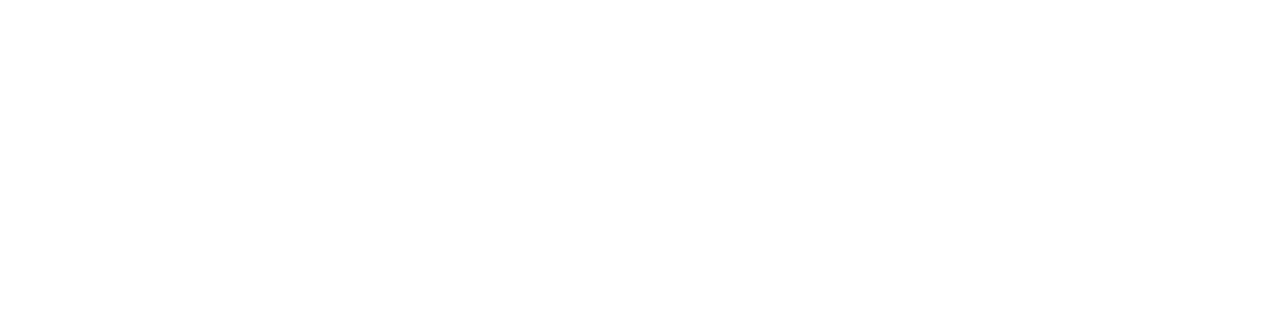
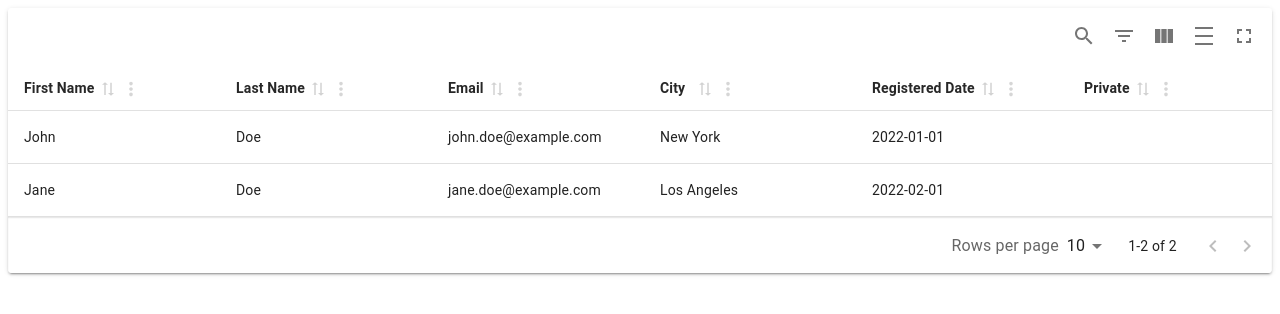
Before and after one commit to JCPenne/ioc-tech-assessment, a React (Vite) app: page / in a window 1280 px wide. Shown: the top 314 px of the page. Built offline with nearby package versions, Linux system fonts and the light colour scheme.

Commit message:
create initial table with dummy data

```diff
--- a/db.json
+++ b/db.json
@@ -1,4 +1,5 @@
-[
+{
+  "users": [
     {
       "id": 1,
       "first_name": "Brigitte",
@@ -900,3 +901,4 @@
       "is_private": true
     }
   ]
+}
--- a/src/App.tsx
+++ b/src/App.tsx
@@ -1,5 +1,11 @@
+import UserTable from './components/UserTable';
+
 function App() {
-  return <></>;
+  return (
+    <>
+      <UserTable />
+    </>
+  );
 }
 
 export default App;
--- /dev/null
+++ b/src/components/UserTable.tsx
@@ -0,0 +1,59 @@
+import { MaterialReactTable, type MRT_ColumnDef } from 'material-react-table';
+import { User } from '../interfaces';
+
+const dummyusers = [
+  {
+    id: 1,
+    first_name: 'John',
+    last_name: 'Doe',
+    email: 'john.doe@example.com',
+    city: 'New York',
+    registered_date: '2022-01-01',
+    is_private: false,
+  },
+  {
+    id: 2,
+    first_name: 'Jane',
+    last_name: 'Doe',
+    email: 'jane.doe@example.com',
+    city: 'Los Angeles',
+    registered_date: '2022-02-01',
+    is_private: true,
+  },
+];
+
+const columns: MRT_ColumnDef<User>[] = [
+  {
+    accessorKey: 'first_name',
+    header: 'First Name',
+  },
+  {
+    accessorKey: 'last_name',
+    header: 'Last Name',
+  },
+  {
+    accessorKey: 'email',
+    header: 'Email',
+  },
+  {
+    accessorKey: 'city',
+    header: 'City',
+  },
+  {
+    accessorKey: 'registered_date',
+    header: 'Registered Date',
+  },
+  {
+    accessorKey: 'is_private',
+    header: 'Private',
+  },
+];
+
+export default function UserTable() {
+  return (
+    <MaterialReactTable
+      data={dummyusers}
+      columns={columns}
+    />
+  );
+}
--- /dev/null
+++ b/src/interfaces.ts
@@ -0,0 +1,9 @@
+export interface User {
+  id: number;
+  first_name: string;
+  last_name: string;
+  email: string;
+  city: string;
+  registered_date: string;
+  is_private: boolean;
+}
```
Lines whose indentation alone changed are shown as unchanged.
